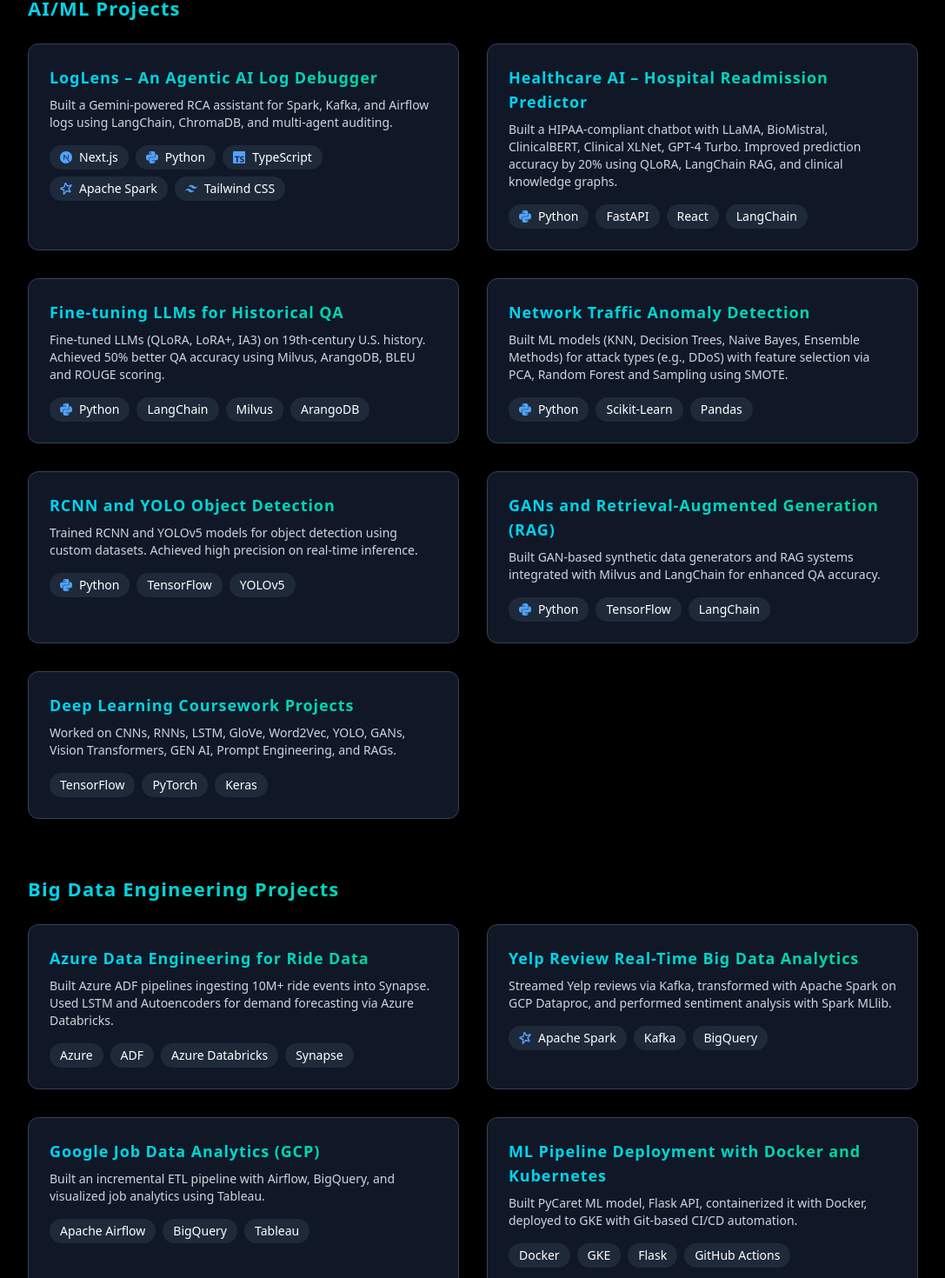
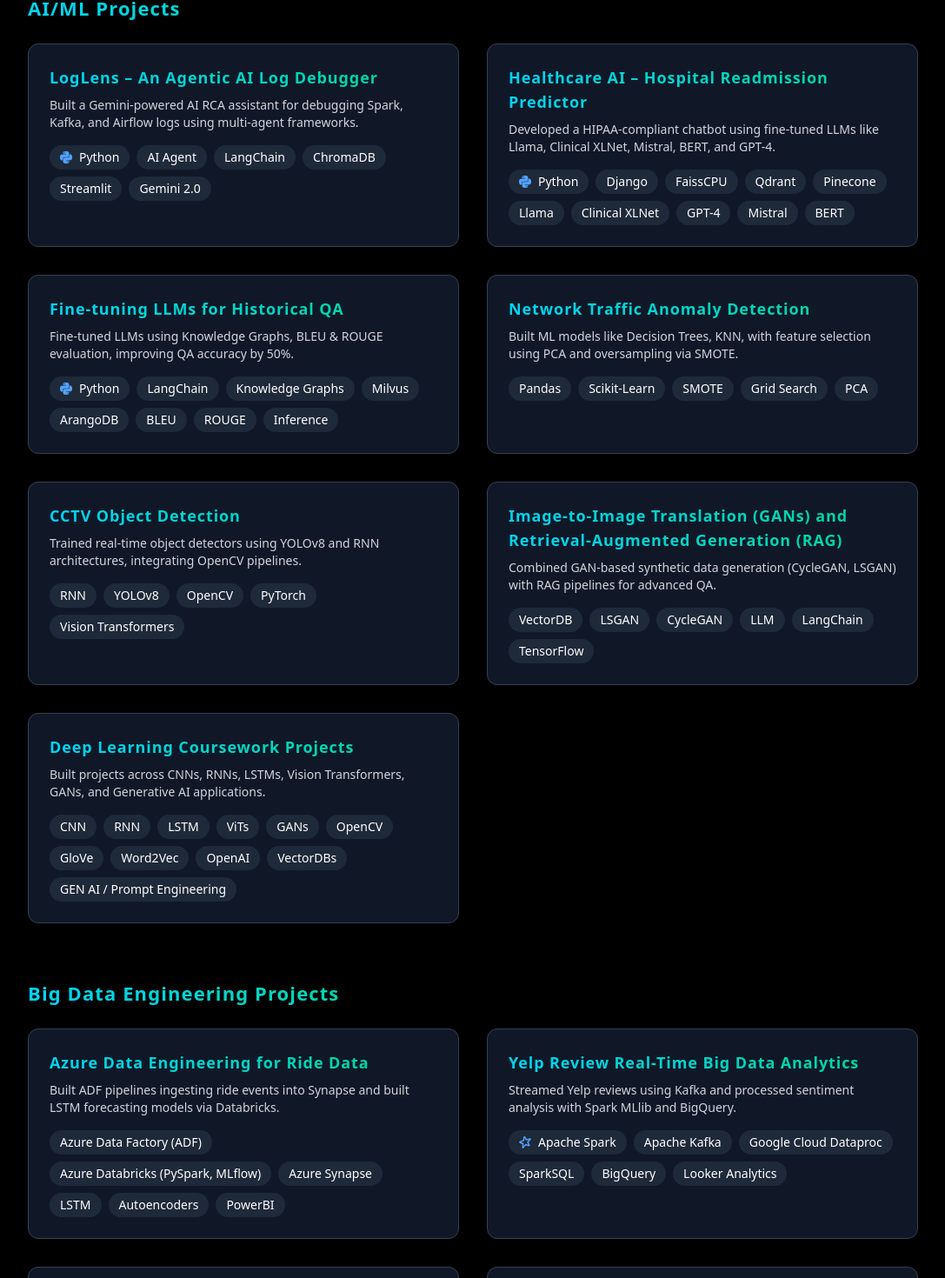
Before and after one commit to KarthikPatralapati01/portfolio-karthik, a Next.js app: page / in a window 1280 px wide. Shown: the part 5637-7107 px from the top of the page at 87% size, without its empty margins (96-1183 px from the left). Built offline with nearby package versions, Linux system fonts and the light colour scheme.

Commit message:
Update projects.ts

```diff
--- a/src/data/projects.ts
+++ b/src/data/projects.ts
@@ -1,98 +1,81 @@
+// src/data/projects.ts
 export const projectsData = [
-    // --- AI/ML Projects ---
   {
+    title: "LogLens – An Agentic AI Log Debugger",
+    description: "Built a Gemini-powered AI RCA assistant for debugging Spark, Kafka, and Airflow logs using multi-agent frameworks.",
+    tech: ["Python", "AI Agent", "LangChain", "ChromaDB", "Streamlit", "Gemini 2.0"],
     category: "AI/ML",
-      title: "LogLens – An Agentic AI Log Debugger",
-      description:
-        "Built a Gemini-powered RCA assistant for Spark, Kafka, and Airflow logs using LangChain, ChromaDB, and multi-agent auditing.",
-      tech: ["Next.js", "Python", "TypeScript", "Apache Spark", "Tailwind CSS"],
   },
   {
+    title: "Healthcare AI – Hospital Readmission Predictor",
+    description: "Developed a HIPAA-compliant chatbot using fine-tuned LLMs like Llama, Clinical XLNet, Mistral, BERT, and GPT-4.",
+    tech: ["Python", "Django", "FaissCPU", "Qdrant", "Pinecone", "Llama", "Clinical XLNet", "GPT-4", "Mistral", "BERT"],
     category: "AI/ML",
-      title: "Healthcare AI – Hospital Readmission Predictor",
-      description:
-        "Built a HIPAA-compliant chatbot with LLaMA, BioMistral, ClinicalBERT, Clinical XLNet, GPT-4 Turbo. Improved prediction accuracy by 20% using QLoRA, LangChain RAG, and clinical knowledge graphs.",
-      tech: ["Python", "FastAPI", "React", "LangChain"],
   },
   {
+    title: "Fine-tuning LLMs for Historical QA",
+    description: "Fine-tuned LLMs using Knowledge Graphs, BLEU & ROUGE evaluation, improving QA accuracy by 50%.",
+    tech: ["Python", "LangChain", "Knowledge Graphs", "Milvus", "ArangoDB", "BLEU", "ROUGE", "Inference"],
     category: "AI/ML",
-      title: "Fine-tuning LLMs for Historical QA",
-      description:
-        "Fine-tuned LLMs (QLoRA, LoRA+, IA3) on 19th-century U.S. history. Achieved 50% better QA accuracy using Milvus, ArangoDB, BLEU and ROUGE scoring.",
-      tech: ["Python", "LangChain", "Milvus", "ArangoDB"],
   },
   {
+    title: "Network Traffic Anomaly Detection",
+    description: "Built ML models like Decision Trees, KNN, with feature selection using PCA and oversampling via SMOTE.",
+    tech: ["Pandas", "Scikit-Learn", "SMOTE", "Grid Search", "PCA"],
     category: "AI/ML",
-      title: "Network Traffic Anomaly Detection",
-      description:
-        "Built ML models (KNN, Decision Trees, Naive Bayes, Ensemble Methods) for attack types (e.g., DDoS) with feature selection via PCA, Random Forest and Sampling using SMOTE.",
-      tech: ["Python", "Scikit-Learn", "Pandas"],
   },
   {
+    title: "CCTV Object Detection",
+    description: "Trained real-time object detectors using YOLOv8 and RNN architectures, integrating OpenCV pipelines.",
+    tech: ["RNN", "YOLOv8", "OpenCV", "PyTorch", "Vision Transformers"],
     category: "AI/ML",
-      title: "RCNN and YOLO Object Detection",
-      description:
-        "Trained RCNN and YOLOv5 models for object detection using custom datasets. Achieved high precision on real-time inference.",
-      tech: ["Python", "TensorFlow", "YOLOv5"],
   },
   {
+    title: "Image-to-Image Translation (GANs) and Retrieval-Augmented Generation (RAG)",
+    description: "Combined GAN-based synthetic data generation (CycleGAN, LSGAN) with RAG pipelines for advanced QA.",
+    tech: ["VectorDB", "LSGAN", "CycleGAN", "LLM", "LangChain", "TensorFlow"],
     category: "AI/ML",
-      title: "GANs and Retrieval-Augmented Generation (RAG)",
-      description:
-        "Built GAN-based synthetic data generators and RAG systems integrated with Milvus and LangChain for enhanced QA accuracy.",
-      tech: ["Python", "TensorFlow", "LangChain"],
   },
   {
+    title: "Deep Learning Coursework Projects",
+    description: "Built projects across CNNs, RNNs, LSTMs, Vision Transformers, GANs, and Generative AI applications.",
+    tech: ["CNN", "RNN", "LSTM", "ViTs", "GANs", "OpenCV", "GloVe", "Word2Vec", "OpenAI", "VectorDBs", "GEN AI / Prompt Engineering"],
     category: "AI/ML",
-      title: "Deep Learning Coursework Projects",
-      description:
-        "Worked on CNNs, RNNs, LSTM, GloVe, Word2Vec, YOLO, GANs, Vision Transformers, GEN AI, Prompt Engineering, and RAGs.",
-      tech: ["TensorFlow", "PyTorch", "Keras"],
-    },
-
-    // --- Big Data Engineering Projects ---
-    {
-      category: "Big Data Engineering",
-      title: "Azure Data Engineering for Ride Data",
-      description:
-        "Built Azure ADF pipelines ingesting 10M+ ride events into Synapse. Used LSTM and Autoencoders for demand forecasting via Azure Databricks.",
-      tech: ["Azure", "ADF", "Azure Databricks", "Synapse"],
   },
   {
+    title: "Azure Data Engineering for Ride Data",
+    description: "Built ADF pipelines ingesting ride events into Synapse and built LSTM forecasting models via Databricks.",
+    tech: ["Azure Data Factory (ADF)", "Azure Databricks (PySpark, MLflow)", "Azure Synapse", "LSTM", "Autoencoders", "PowerBI"],
     category: "Big Data Engineering",
-      title: "Yelp Review Real-Time Big Data Analytics",
-      description:
-        "Streamed Yelp reviews via Kafka, transformed with Apache Spark on GCP Dataproc, and performed sentiment analysis with Spark MLlib.",
-      tech: ["Apache Spark", "Kafka", "BigQuery"],
   },
   {
+    title: "Yelp Review Real-Time Big Data Analytics",
+    description: "Streamed Yelp reviews using Kafka and processed sentiment analysis with Spark MLlib and BigQuery.",
+    tech: ["Apache Spark", "Apache Kafka", "Google Cloud Dataproc", "SparkSQL", "BigQuery", "Looker Analytics"],
     category: "Big Data Engineering",
-      title: "Google Job Data Analytics (GCP)",
-      description:
-        "Built an incremental ETL pipeline with Airflow, BigQuery, and visualized job analytics using Tableau.",
-      tech: ["Apache Airflow", "BigQuery", "Tableau"],
   },
   {
+    title: "Google Search Job Data Analytics (GCP)",
+    description: "Built incremental ETL pipelines using Composer, Airflow, and BigQuery for Google Search job analytics.",
+    tech: ["SQL", "NoSQL", "Composer", "Apache Airflow", "Google BigQuery", "Tableau", "Snowflake"],
     category: "Big Data Engineering",
-      title: "ML Pipeline Deployment with Docker and Kubernetes",
-      description:
-        "Built PyCaret ML model, Flask API, containerized it with Docker, deployed to GKE with Git-based CI/CD automation.",
-      tech: ["Docker", "GKE", "Flask", "GitHub Actions"],
   },
   {
+    title: "ML Pipeline Deployment with Docker and Kubernetes",
+    description: "Deployed a PyCaret ML model via Flask API, Dockerized, and managed Kubernetes deployments with GitHub CI/CD.",
+    tech: ["Docker", "Kubernetes (GKE)", "Flask", "PyCaret", "GitHub Actions"],
     category: "Big Data Engineering",
+  },
+  {
     title: "Real-Time Stock Data Analytics with AWS and Kafka",
-      description:
-        "Built a real-time Kafka pipeline on AWS EC2, processed data with AWS Glue and analyzed with Athena.",
-      tech: ["Kafka", "AWS Glue", "AWS Athena"],
+    description: "Built real-time Kafka pipelines for stock data analytics using AWS Glue, Athena, and Spark processing.",
+    tech: ["Apache Kafka", "AWS EC2", "AWS Glue", "LSTM", "Spark", "Python"],
+    category: "Big Data Engineering",
   },
-
-    // --- Data Analytics Projects ---
   {
+    title: "Amazon Sales Dashboard",
+    description: "Built a Tableau dashboard analyzing Amazon sales using EDA techniques and Gestalt Principles for better UX insights.",
+    tech: ["Tableau", "SQL", "EDA", "Gestalt Principles"],
     category: "Data Analytics",
-      title: "Amazon Sales Dashboard",
-      description:
-        "Cleaned Amazon sales data using Pandas, designed Tableau dashboards with visual encoding and Gestalt Principles for business insights.",
-      tech: ["Pandas", "Tableau", "NumPy"],
   },
 ];
```
Lines whose indentation alone changed are shown as unchanged.
